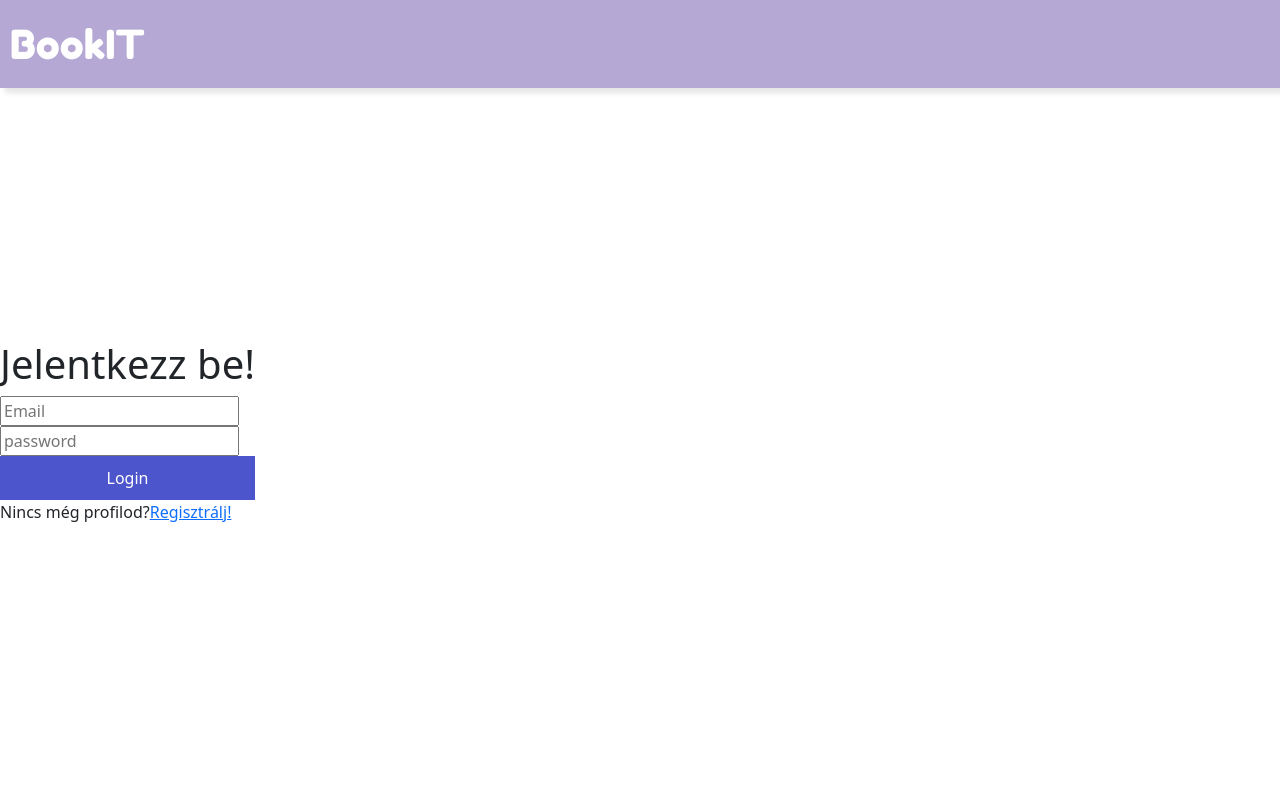
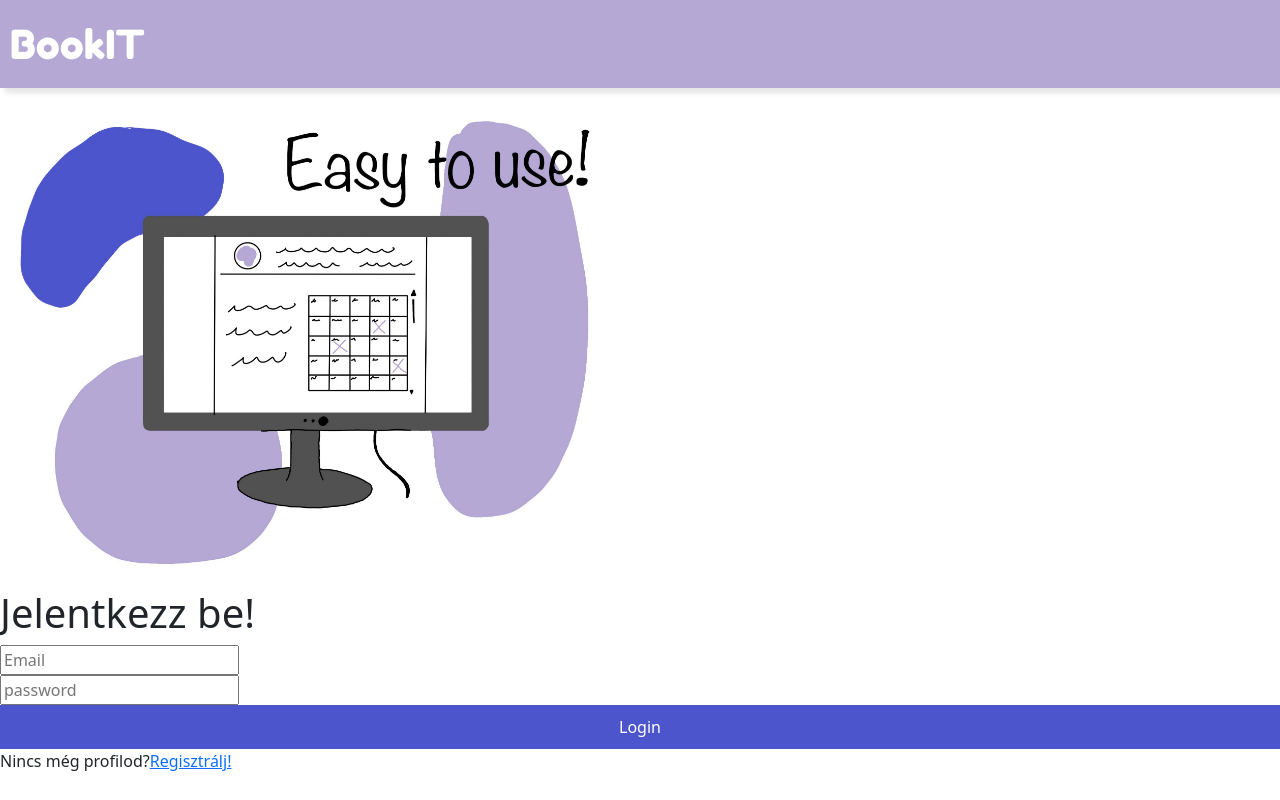
Before and after one commit to Booking-BA-BO/frontend, a React (Vite) app: page /login in a window 1280 px wide. Built offline with nearby package versions, Linux system fonts and the light colour scheme.

Commit message:
bejelentkezés és regisztráció welcome pagek összeállítása

```diff
--- a/src/App.jsx
+++ b/src/App.jsx
@@ -1,14 +1,12 @@
 import "./App.css";
 import { BrowserRouter, Routes, Route } from "react-router-dom";
 
-import Header from "./components/Header";
-import Galery from "./components/Galery";
 import Cards from "./pages/Cards";
 import Layout from "./pages/Layout";
-import Register from "./pages/Auth/Register";
-import Login from "./pages/Auth/Login";
 import { useContext } from "react";
 import { AppContext } from "./Context/AppContext";
+import Welcome from "./pages/Welcome";
+import WelcomeRegister from "./pages/WelcomeRegister";
 
 export default function App() {
   const { user } = useContext(AppContext);
@@ -17,25 +15,14 @@ export default function App() {
 
     <BrowserRouter>
     <div className=''>
-      <Header />
       <Routes>
         <Route path="/" element={<Layout />}>
-          <Route index element={user ? <Cards /> : <Register />} />
-          <Route path="/register" element={<Register />} />
-          <Route path="/login" element={user ? <Cards /> : <Login />} />
+          <Route index element={user ? <Cards /> : <Welcome />} />
+          <Route path="/register" element={<WelcomeRegister />} />
+          <Route path="/login" element={user ? <Cards /> : <Welcome />} />
         </Route>
       </Routes>
-{/*       <Galery /> */}
       </div>
     </BrowserRouter>
   );
-  /*   return (
-    <>
-      <Header/>
-      <div className='loginsite'>
-        <Galery />
-        <Login/>
-      </div>
-    </>
-  ) */
 }
--- a/src/pages/Auth/Login.jsx
+++ b/src/components/Login.jsx
@@ -1,6 +1,6 @@
 import { useContext, useState } from "react";
 import { useNavigate } from "react-router-dom";
-import { AppContext } from "../../Context/AppContext";
+import { AppContext } from "../Context/AppContext";
 
 export default function Login() {
   const { setToken } = useContext(AppContext);
@@ -28,7 +28,6 @@ export default function Login() {
       localStorage.setItem("token", data.token);
       setToken(data.token);
       navigate("/");
-      /* console.log(data); */
     }
   }
 
--- a/src/pages/Auth/Register.jsx
+++ b/src/components/Register.jsx
@@ -1,7 +1,6 @@
 import { useContext, useState } from "react";
 import { useNavigate } from "react-router-dom";
-import { AppContext } from "../../Context/AppContext";
-import Galery from "../../components/Galery";
+import { AppContext } from "../Context/AppContext";
 
 export default function Register() {
 
@@ -32,14 +31,12 @@ export default function Register() {
             localStorage.setItem('token', data.token);
             setToken(data.token);
             navigate('/');
-            /* console.log(data); */
         }
 
     }
 
     return(
         <>
-        <Galery />
             <h1 className="title">Regisztrálj egy új felhasználót!</h1>
             <form onSubmit={handleRegister} className="">
                 <div>
--- a/src/pages/Layout.jsx
+++ b/src/pages/Layout.jsx
@@ -32,15 +32,12 @@ export default function Layout() {
         <>
             <header>
                 <nav>
-                    {/* <Link to="/" className="nav-link">Home</Link> */}
                     {user ? (<div><p>Üdvözöllek {user.name}</p>
                     <form onSubmit={handleLogout}>
                         <button className="nav-Link">Kijelentkezés</button>
                     </form>
                     </div>) : (
                         <div className="d-flex gap-3">
-{/*                             <Link to="/register" className="btn btn-outline-primary">Register</Link>
-                            <Link to="/login" className="btn btn-outline-success">Login</Link> */}
                         </div>)}
                 </nav>
             </header>
--- /dev/null
+++ b/src/pages/Welcome.jsx
@@ -0,0 +1,24 @@
+import React from 'react';
+import Galery from '../components/Galery';
+import Login from '../components/Login';
+import Header from '../components/Header';
+
+const Welcome = () => {
+    return(
+        <>
+            <div>
+                <Header />
+            </div>
+            <div>
+                <div>
+                    <Galery/>
+                </div>
+                <div>
+                    <Login/>
+                </div>
+            </div>
+        </>
+    );
+};
+
+export default Welcome;
--- /dev/null
+++ b/src/pages/WelcomeRegister.jsx
@@ -0,0 +1,24 @@
+import React from 'react';
+import Galery from '../components/Galery';
+import Header from '../components/Header';
+import Register from '../components/Register';
+
+const WelcomeRegister = () => {
+    return(
+        <>
+            <div>
+                <Header />
+            </div>
+            <div>
+                <div>
+                    <Galery/>
+                </div>
+                <div>
+                    <Register/>
+                </div>
+            </div>
+        </>
+    );
+};
+
+export default WelcomeRegister;
```
